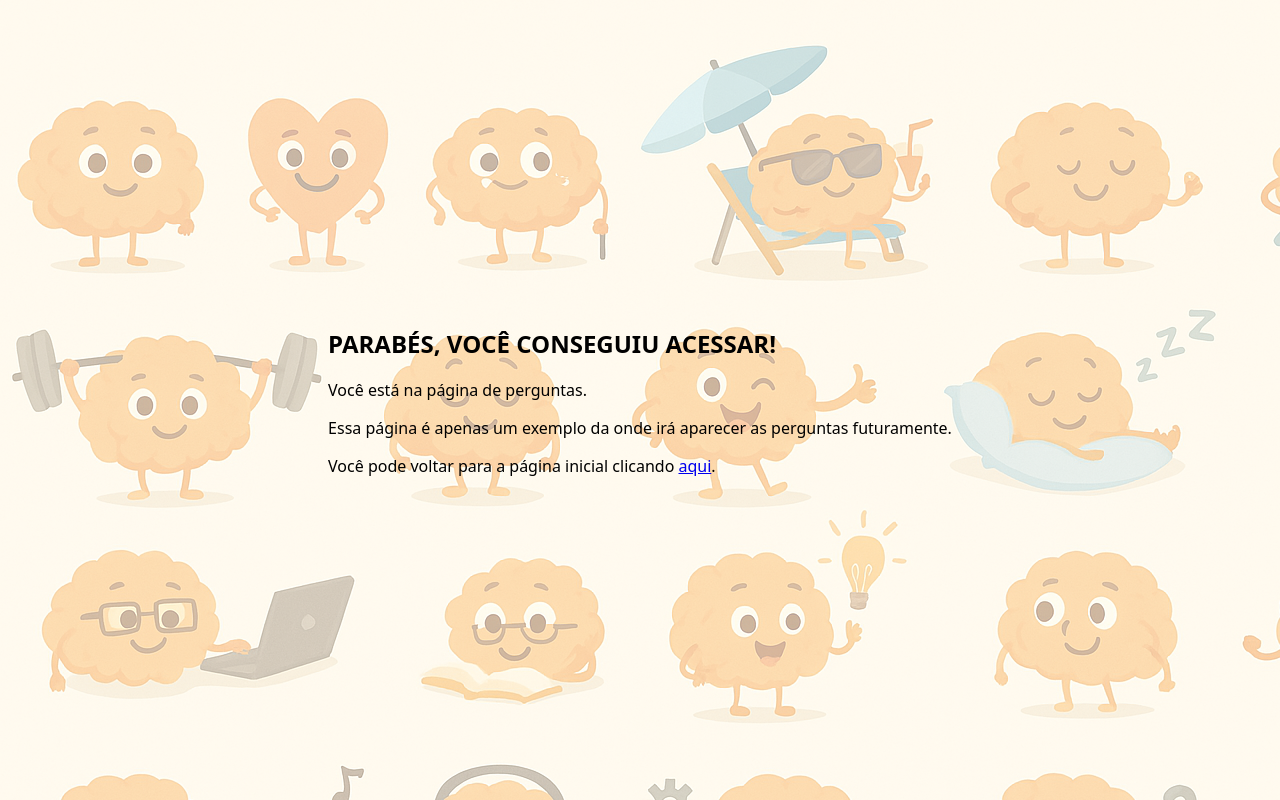
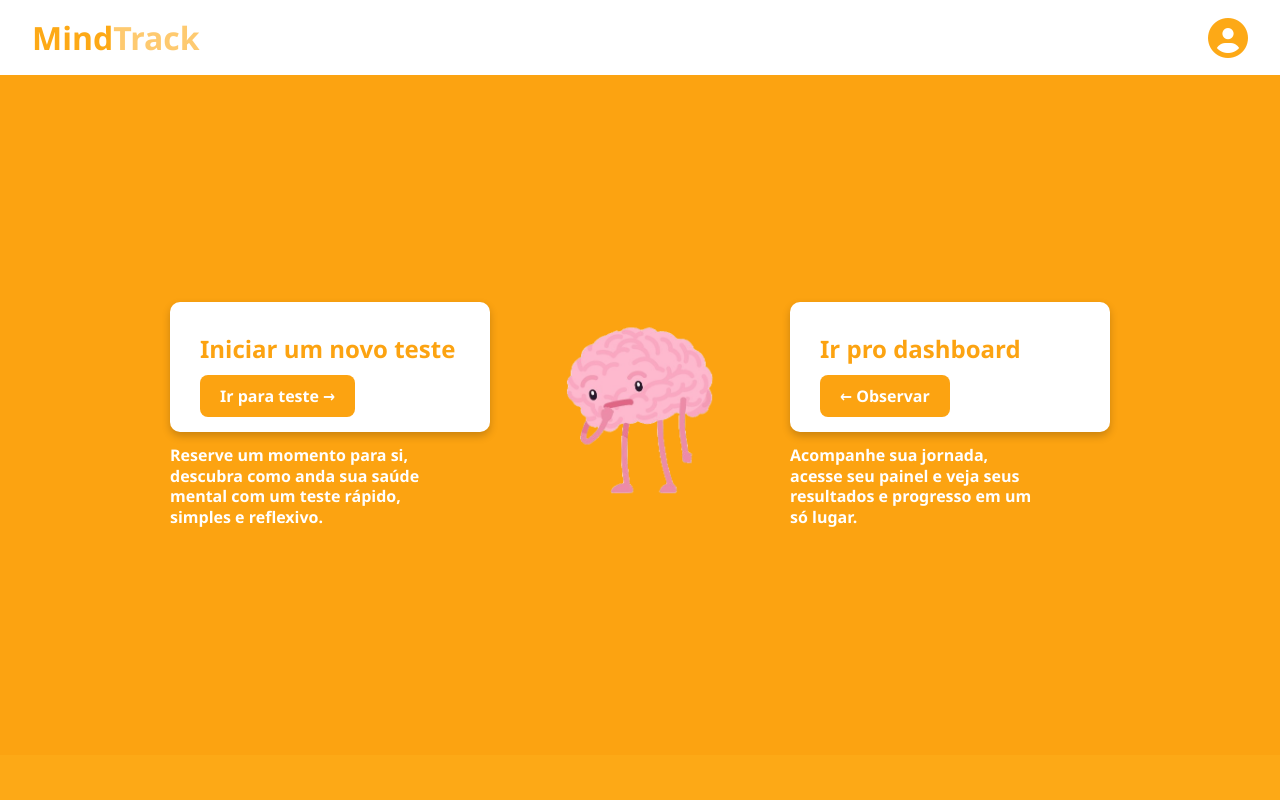
Before and after one commit to anazambarda/mindtrack, a Django app: page /perguntas/ in a window 1280 px wide. Run offline with Django 5.2, Linux system fonts and the light colour scheme.

Commit message:
Fazendo pagina de perguntas

```diff
--- a/mindtrack/urls.py
+++ b/mindtrack/urls.py
@@ -2,8 +2,10 @@ from django.urls import path
 from projeto_mindtrack import views
 
 urlpatterns = [
-    path('', views.home, name = 'home'),
-    path('cadastro/', views.cadastro, name = 'cadastro'),
-    path('login/', views.login, name = 'login'),
-    path('perguntas/',views.perguntas, name = 'perguntas'),
+    path('', views.home, name='home'),
+    path('cadastro/', views.cadastro, name='cadastro'),
+    path('login/', views.login, name='login'),
+    path('perguntas/', views.perguntas, name='perguntas'),
+    path('questoes/', views.questoes, name='questoes'),       # ← novo
+    path('dashboard/', views.dashboard, name='dashboard'),    # ← novo
 ]
--- /dev/null
+++ b/projeto_mindtrack/static/css/perguntas.css
@@ -0,0 +1,154 @@
+* {
+    box-sizing: border-box;
+    margin: 0;
+    padding: 0;
+    font-family: 'Segoe UI', Tahoma, Geneva, Verdana, sans-serif;
+  }
+
+  body {
+    background-color: #fda916;
+    color: white;
+  }
+
+  /* HEADER */
+  header {
+    background-color: white;
+    padding: 1rem 2rem;
+    display: flex;
+    justify-content: space-between;
+    align-items: center;
+  }
+
+  .logo {
+    font-size: 2rem;
+    font-weight: bold;
+    color: #fda916;
+  }
+
+  .logo span {
+    color: #fda8169c;
+  }
+
+  nav {
+    display: flex;
+    gap: 2rem;
+  }
+
+  nav a {
+    text-decoration: none;
+    color: #fda916;
+    font-weight: 500;
+    font-size: 1rem;
+  }
+
+  .icon {
+    width: 40px;
+    height: 40px;
+    border-radius: 50%;
+    display: flex;
+    justify-content: center;
+    align-items: center;
+  }
+
+  .icon i {
+    font-size: 40px;
+    color: #fda916;
+  }
+
+  /* MAIN */
+  .main {
+    display: flex;
+  justify-content: center;
+  align-items: center;
+  height: 85vh; /* Centraliza verticalmente */
+  background-color: #fca311;
+  padding: 20px;
+  gap: 60px;
+  flex-wrap: wrap;
+  }
+
+
+  /* CARDS DA ESQUERDA E DIREITA */
+  .card {
+    background-color: white;
+  border-radius: 10px;
+  padding: 30px;
+  width: 320px; /* Mesma largura */
+  height: 130px; /* Altura menor conforme referência */
+  display: flex;
+  flex-direction: column;
+  justify-content: space-between;
+  box-shadow: 0 4px 8px rgba(0, 0, 0, 0.2);
+  }
+
+
+  .card h2 {
+    font-size: 24px;
+    color: #fca311;
+    margin-bottom: 10px;
+  }
+
+  .home-icon {
+    font-size: 24px;
+    color: #fca311;
+    text-decoration: none;
+    margin: 0 20px;
+    display: flex;
+    align-items: center;
+  }
+
+  .home-icon:hover {
+    color: #ffb733;
+  }
+
+
+  .card p {
+    font-size: 14px;
+    color: #333;
+    font-weight: bold;
+  }
+  .btn {
+    background-color: #fca311;
+    color: white;
+    border: none;
+    padding: 10px 20px;
+    border-radius: 8px;
+    cursor: pointer;
+    font-weight: bold;
+    align-self: flex-start;
+    text-decoration: none;
+    transition: background-color 0.3s ease;
+  }
+
+  .btn:hover {
+    background-color: #ffb733;}
+
+
+  /* TEXTO EXPLICATIVO ABAIXO DOS CARDS */
+  .text {
+    max-width: 260px;
+    margin-top: 0.8rem;
+    font-weight: bold;
+    color: white;
+    line-height: 1.3;
+  }
+
+  /* CÉREBRO */
+  .brain-img {
+    width: 180px; /* Aumentado */
+  height: auto;
+  align-self: center;
+  }
+
+
+  /* RESPONSIVO */
+  @media (max-width: 768px) {
+    .main {
+      flex-direction: column;
+      gap: 1.5rem;
+    }
+
+    .brain-img {
+      margin: 1.5rem 0;
+    }
+  }
--- a/projeto_mindtrack/templates/perguntas/perguntas.html
+++ b/projeto_mindtrack/templates/perguntas/perguntas.html
@@ -1,8 +1,47 @@
-{% extends "base.html" %}
-{% block content %}
-<h2>PARABÉS, VOCÊ CONSEGUIU ACESSAR!</h2>
-<p>Você está na página de perguntas.</p>
-<p>Essa página é apenas um exemplo da onde irá aparecer as perguntas futuramente.</p>
-<p>Você pode voltar para a página inicial clicando <a href="{% url 'home' %}">aqui</a>.</p>
+{% load static %}
 
-{%endblock%}
+<!DOCTYPE html>
+<html lang="pt-br">
+<head>
+  <meta charset="UTF-8">
+  <title>Página de Perguntas</title>
+  <link rel="stylesheet" href="{% static 'css/perguntas.css' %}">
+  <link rel="stylesheet" href="https://cdnjs.cloudflare.com/ajax/libs/font-awesome/6.5.0/css/all.min.css" integrity="sha512-..." crossorigin="anonymous" referrerpolicy="no-referrer" />
+</head>
+<body>
+
+  <header>
+    <div class="logo">Mind<span>Track</span></div>
+    <div class="icon">
+      <i class="fas fa-user-circle"></i>
+    </div>
+  </header>
+
+  <section class="main">
+    <div>
+      <div class="card">
+        <h2>Iniciar um novo teste</h2>
+        <a href="{% url 'questoes' %}" class="btn">Ir para teste →</a>
+      </div>
+      <div class="text">
+        Reserve um momento para si,<br>
+        descubra como anda sua saúde mental com um teste rápido, simples e reflexivo.
+      </div>
+    </div>
+
+    <img class="brain-img" src="{% static 'img/cerebro.png' %}" alt="Cérebro fofo">
+
+    <div>
+      <div class="card">
+        <h2>Ir pro dashboard</h2>
+        <a href="{% url 'dashboard' %}" class="btn">← Observar</a>
+      </div>
+      <div class="text">
+        Acompanhe sua jornada,<br>
+        acesse seu painel e veja seus resultados e progresso em um só lugar.
+      </div>
+    </div>
+  </section>
+
+</body>
+</html>
--- a/projeto_mindtrack/views.py
+++ b/projeto_mindtrack/views.py
@@ -1,7 +1,10 @@
 from django.shortcuts import render, redirect
 from .models import Usuario
+from .models import Pergunta, Formulario, Resposta, Resultado
 from django.contrib import messages
 from .forms import CadastroForm
+from .models import Usuario
+from datetime import date
 
 
 def home(request):
@@ -38,7 +41,8 @@ def login(request):
 
         try:
             usuario = Usuario.objects.get(email=email, senha=senha)
-            return redirect('perguntas')
+            request.session['usuario_id'] = usuario.usuarioID  # <-- adiciona isso aqui!
+            return redirect('perguntas')  # redireciona pro questionário
         except Usuario.DoesNotExist:
             request.session['login_erro'] = 'Email ou senha inválidos.'
             request.session['login_email'] = email
@@ -49,6 +53,56 @@ def login(request):
 
     return render(request, 'login/home.html', {'error': error, 'email': email})
 
+
+def questoes(request):
+    perguntas = Pergunta.objects.all()
+
+    if request.method == 'POST':
+        usuario_id = request.session.get('usuario_id')
+        if not usuario_id:
+            return redirect('login')
+        usuario = Usuario.objects.get(usuarioID=usuario_id)
+        formulario = Formulario.objects.create(usuario=usuario, data_resposta=date.today())
+        pontuacao = 0
+
+        for pergunta in perguntas:
+            resposta_str = request.POST.get(f'pergunta_{pergunta.perguntaID}')
+            if resposta_str is not None:
+                resposta_bool = resposta_str == 'sim'
+                if resposta_bool:
+                    pontuacao += 1
+                Resposta.objects.create(formulario=formulario, pergunta=pergunta, resposta=resposta_bool)
+
+        if pontuacao <= 7:
+            estratificacao = 'Transtorno leve'
+        elif pontuacao <= 14:
+            estratificacao = 'Transtorno moderado'
+        else:
+            estratificacao = 'Transtorno grave'
+
+        Resultado.objects.create(
+            formulario=formulario,
+            usuario=usuario,
+            pontuacao=pontuacao,
+            estratificacao=estratificacao
+        )
+
+        return redirect('dashboard/dashboard.html')  # redireciona para a página de resultado
+
+    return render(request, 'questoes/questoes.html', {'perguntas': perguntas})
+
+
+
+
+
+
+
+
+
+
+
+def dashboard(request):
+    return render(request, 'dashboard.html')
 
 
 
```
Also changed, not shown: projeto_mindtrack/static/css/questoes.css (added, +89 -0 lines), projeto_mindtrack/templates/questoes/questoes.html (added, +43 -0 lines), projeto_mindtrack/static/img/backgroud.png (renamed from projeto_mindtrack/static/css/img/backgroud.png), projeto_mindtrack/static/img/cerebro.png (added), projeto_mindtrack/templates/dashboard/dashboard.html (added).
